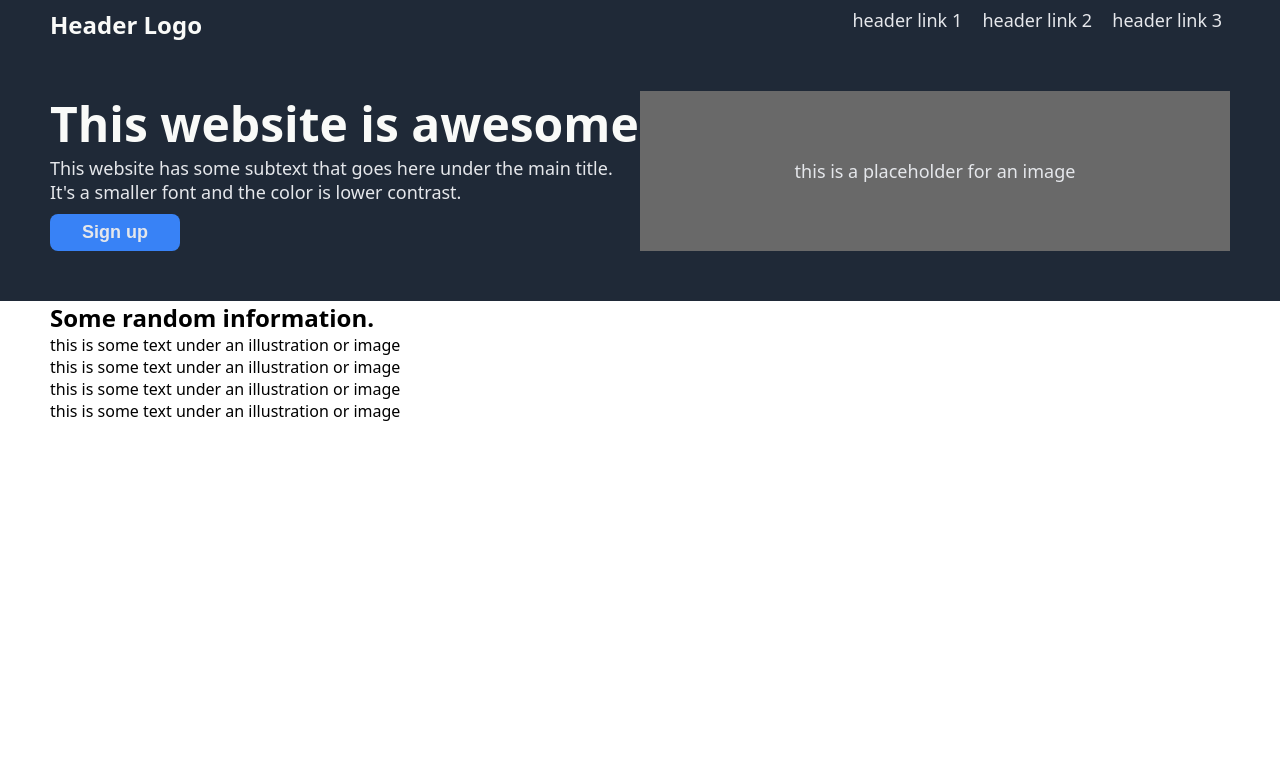
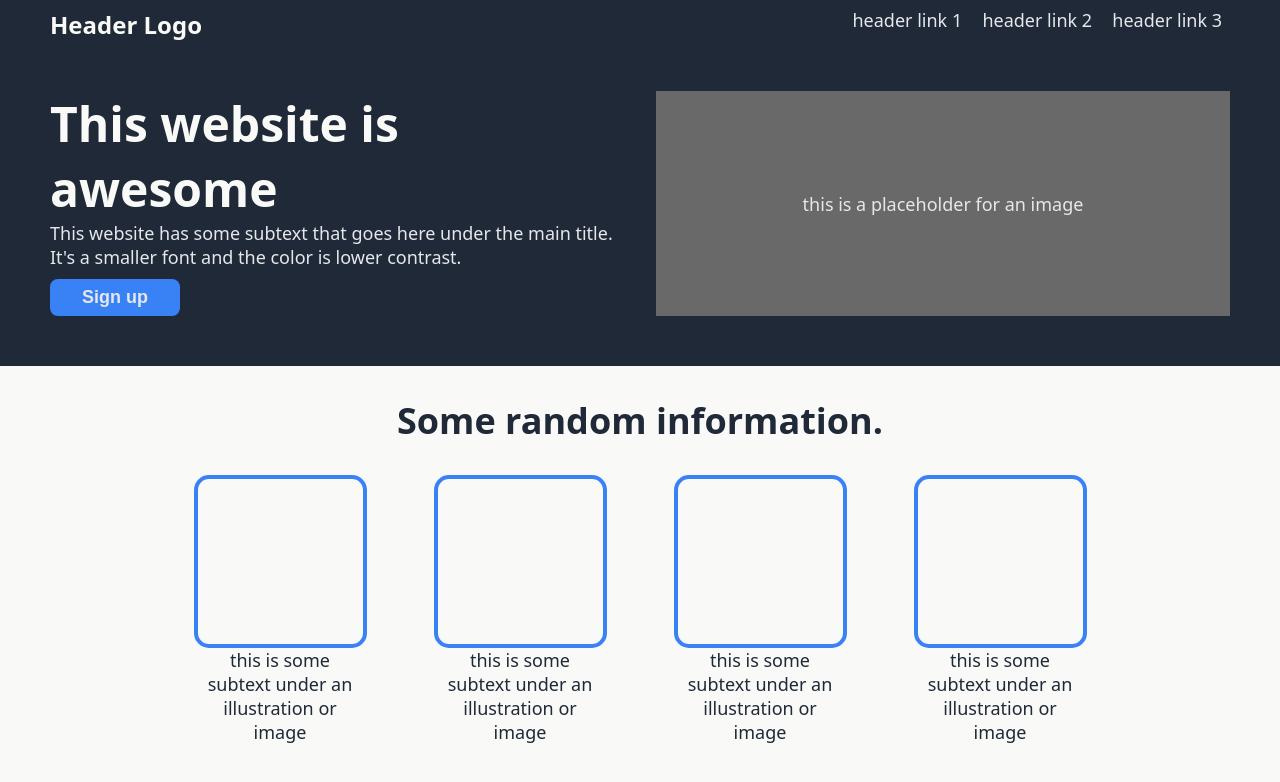
Before and after one commit to aforn/odin-store, a plain HTML site: page index.html in a window 1280 px wide. Drawn offline with Linux system fonts and the light colour scheme.

Commit message:
Format information portion
Fromat information section of page. Organize CSS by selector type and
section of page.

```diff
--- a/index.html
+++ b/index.html
@@ -26,25 +26,27 @@
         </div>
         <div class="information">
             <h2>Some random information.</h2>
-            <div class="container-information">
+            <div class="container-info-items">
+                <div class="container-item">
                     <div class="container-card">
                     </div>
-                <p>this is some text under an illustration or image</p>
+                    <p>this is some subtext under an illustration or image</p>
                 </div>
-            <div class="container-information">
+                <div class="container-item">
                     <div class="container-card">
                     </div>
-                <p>this is some text under an illustration or image</p>
+                    <p>this is some subtext under an illustration or image</p>
                 </div>
-            <div class="container-information">
+                <div class="container-item">
                     <div class="container-card">
                     </div>
-                <p>this is some text under an illustration or image</p>
+                    <p>this is some subtext under an illustration or image</p>
                 </div>
-            <div class="container-information">
+                <div class="container-item">
                     <div class="container-card">
                     </div>
-                <p>this is some text under an illustration or image</p>
+                    <p>this is some subtext under an illustration or image</p>
+                </div>
             </div>
         </div>
         <div class="quote">
--- a/style.css
+++ b/style.css
@@ -9,6 +9,7 @@ body    {
     padding: 0px;
 }
 
+/* ~main containers~ */
 
 .header {
     display: flex;
@@ -25,8 +26,19 @@ body    {
     padding-bottom: 50px;
 }
 
+.information    {
+    background-color: #f9faf8;
+    padding-top: 30px;
+    padding-bottom: 50px;
+}
+
+
+/* ~sub containers~ */
+
+/* ~hero~ */
 .hero-text  {
     flex: 1;
+    padding-right: 32px;
 }
 
 .hero-image {
@@ -38,6 +50,30 @@ body    {
     background-color: dimgray;
 }
 
+/* ~information~ */
+.container-info-items    {
+    display: flex;
+    justify-content: center;
+    gap: 75px;
+    padding-top: 30px;
+}
+.container-item  {
+    display: flex;
+    flex-direction: column;
+    align-items: center;
+    max-width: 165px;
+    text-align: center;
+}
+
+.container-card {
+    height: 165px;
+    width: 165px;
+    border-radius: 15px;
+    border: 4px solid #3882f6;
+}
+
+/* ~item formatting~ */
+
 button  {
     background-color: #3882f6;
     padding: 8px 32px;
@@ -46,9 +82,18 @@ button  {
     margin-top: 10px;
     font-weight: bold;
 }
+
+/* ~text formatting~ */
+
 h1  {
     font-size: 48px;
     font-weight: bolder;
+}
+
+h2  {
+    font-size: 36px;
+    font-weight: bolder;
+    text-align: center;
 }
 
 h3  {
@@ -64,9 +109,17 @@ a   {
     text-decoration: none;
 }
 
+p   {
+    font-size: 18px;
+}
+
 a, .hero-paragraph, button, .image-text  {
     color: #e5e7eb;
     font-size: 18px;
+}
+
+h2, p   {
+    color: #1f2937;
 }
 
 .header,
```
Lines whose indentation alone changed are shown as unchanged.
